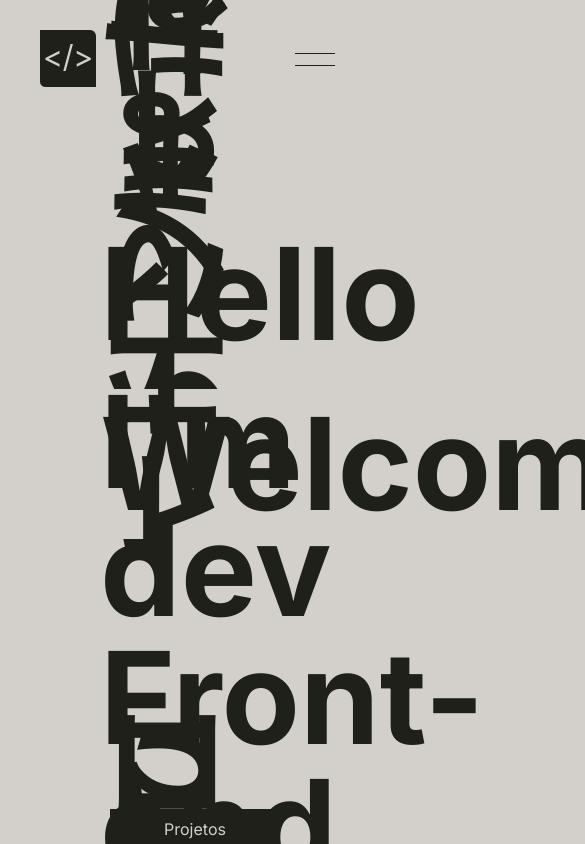
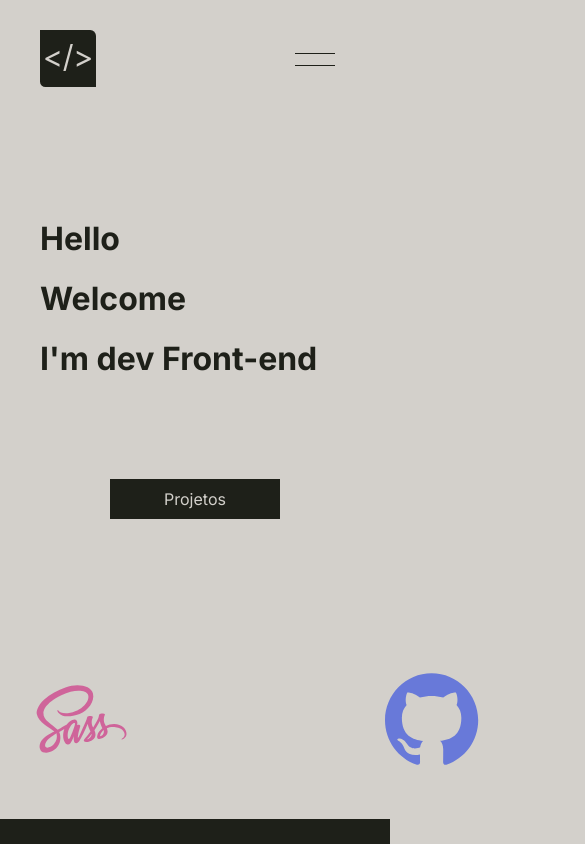
Before and after one commit to hugoiandev/my-portfolio, a React (Create React App) app: page / in a window 390 px wide. Shown: the top 844 px of the page, 585 px wide, since content can reach past the window. Built offline with nearby package versions, Linux system fonts and the light colour scheme.

Commit message:
created mixin to title home

```diff
--- a/src/Components/IntroText/IntroText.module.scss
+++ b/src/Components/IntroText/IntroText.module.scss
@@ -2,6 +2,22 @@
   transform-style: preserve-3d;
   height: 150px;
   margin-bottom: 20px;
+
+  @mixin cubeHeight($height) {
+    height: $height;
+  }
+
+  @media(max-width: 1600px) {
+    @include cubeHeight(120px)
+  }
+
+  @media(max-width: 1235px) {
+    @include cubeHeight(80px)
+  }
+
+  @media(max-width: 800px) {
+    @include cubeHeight(40px)
+  }
 
   .text {
     display: block;
@@ -31,5 +47,55 @@
       transform: translateY(75px) rotateX(-90deg);
     }
 
+    @mixin fontSize($fontSize, $translate, $height) {
+      font-size: $fontSize;
+      transform: $translate;
+      height: $height;
+    }
+
+    @media(max-width: 1600px) {
+      &:nth-child(1) {
+        @include fontSize(6rem, translateZ(60px), 120px)
+      }
+      &:nth-child(2) {
+        @include fontSize(6rem, translateY(-60px) rotateX(90deg), 120px)
+      }
+      &:nth-child(3) {
+        @include fontSize(6rem, translateZ(-60px) rotateX(180deg), 120px)
+      }
+      &:nth-child(4) {
+        @include fontSize(6rem, translateY(60px) rotateX(-90deg), 120px)
+      }
+    }
+
+    @media(max-width: 1235px) {
+      &:nth-child(1) {
+        @include fontSize(4rem, translateZ(40px), 80px)
+      }
+      &:nth-child(2) {
+        @include fontSize(4rem, translateY(-40px) rotateX(90deg), 80px)
+      }
+      &:nth-child(3) {
+        @include fontSize(4rem, translateZ(-40px) rotateX(180deg), 80px)
+      }
+      &:nth-child(4) {
+        @include fontSize(4rem, translateY(40px) rotateX(-90deg), 80px)
+      }
+    }
+
+    @media(max-width: 800px) {
+      &:nth-child(1) {
+        @include fontSize(2rem, translateZ(20px), 40px)
+      }
+      &:nth-child(2) {
+        @include fontSize(2rem, translateY(-20px) rotateX(90deg), 40px)
+      }
+      &:nth-child(3) {
+        @include fontSize(2rem, translateZ(-20px) rotateX(180deg), 40px)
+      }
+      &:nth-child(4) {
+        @include fontSize(2rem, translateY(20px) rotateX(-90deg), 40px)
+      }
+    }
   }
 }
--- a/src/Pages/Home/Home.module.scss
+++ b/src/Pages/Home/Home.module.scss
@@ -1,7 +1,12 @@
 @import '../../App.css';
 .home {
   margin-top: 100px;
+
   .containerTitle {
-    padding: 0 100px 0 100px;
+    padding-left: 100px;
+
+    @media(max-width: 800px) {
+      padding-left: 40px;
+    }
   }
 }
--- a/src/Pages/Home/index.jsx
+++ b/src/Pages/Home/index.jsx
@@ -54,9 +54,9 @@ const Home = () => {
       <section className={styles.home}>
         <div className={styles.containerTitle}>
           <h1 className={styles.title}>
-            <IntroText text={['Olá', 'Hello', 'Hola', 'こんにちは']} delay={0} />
-            <IntroText text={['Seja bem vindo', 'Welcome', 'Sea bienvenido', 'いらっしゃいませ']} delay={0.2} />
-            <IntroText text={['Sou dev Front-end', "I'm dev Front-end", 'Soy dev Front-end', '私は開発フロントエンドです']} delay={0.4} />
+            <IntroText text={['Olá', 'Hello', 'Hola', 'Bonjour']} delay={0} />
+            <IntroText text={['Seja bem vindo', 'Welcome', 'Sea bienvenido', 'Bienvenue']} delay={0.2} />
+            <IntroText text={['Sou dev Front-end', "I'm dev Front-end", 'Soy dev Front-end', 'Je suis dev Front-end']} delay={0.4} />
           </h1>
         </div>
         <Button ref={buttonSobre} linkTo='/projects' text='Projetos' />
```
